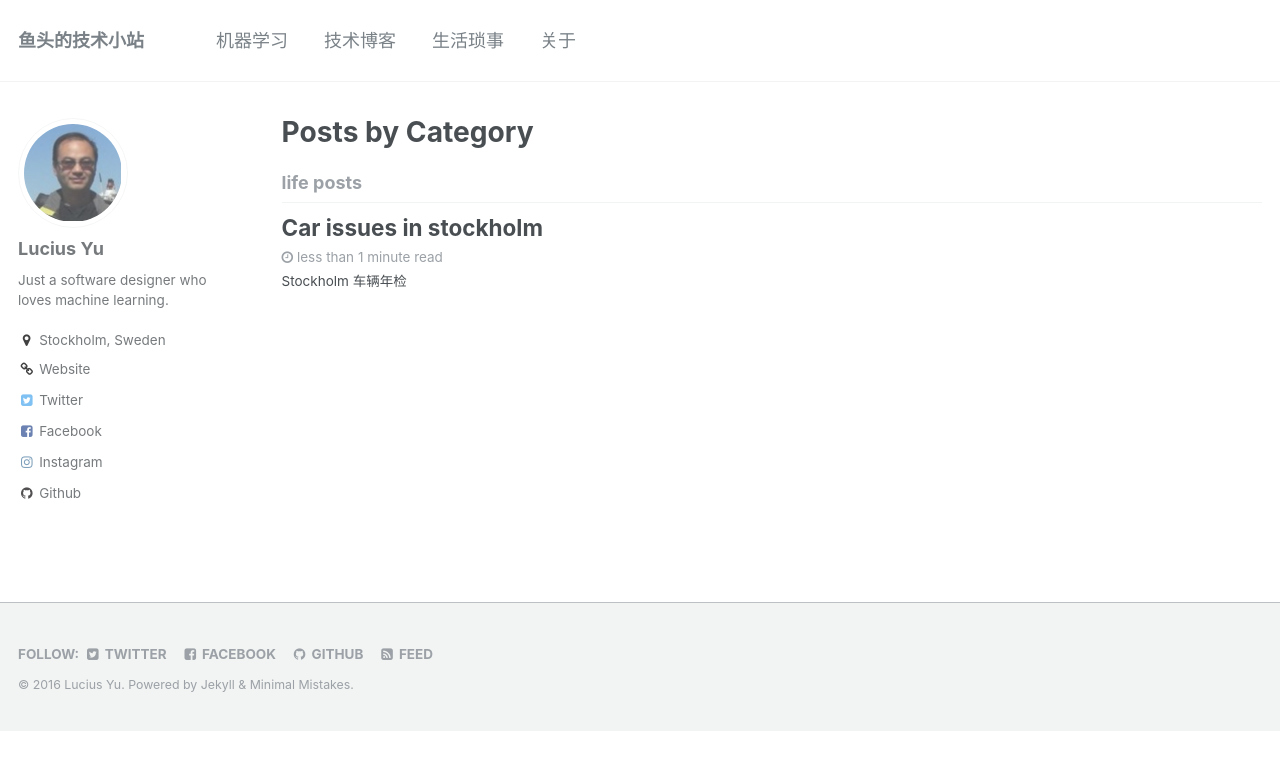
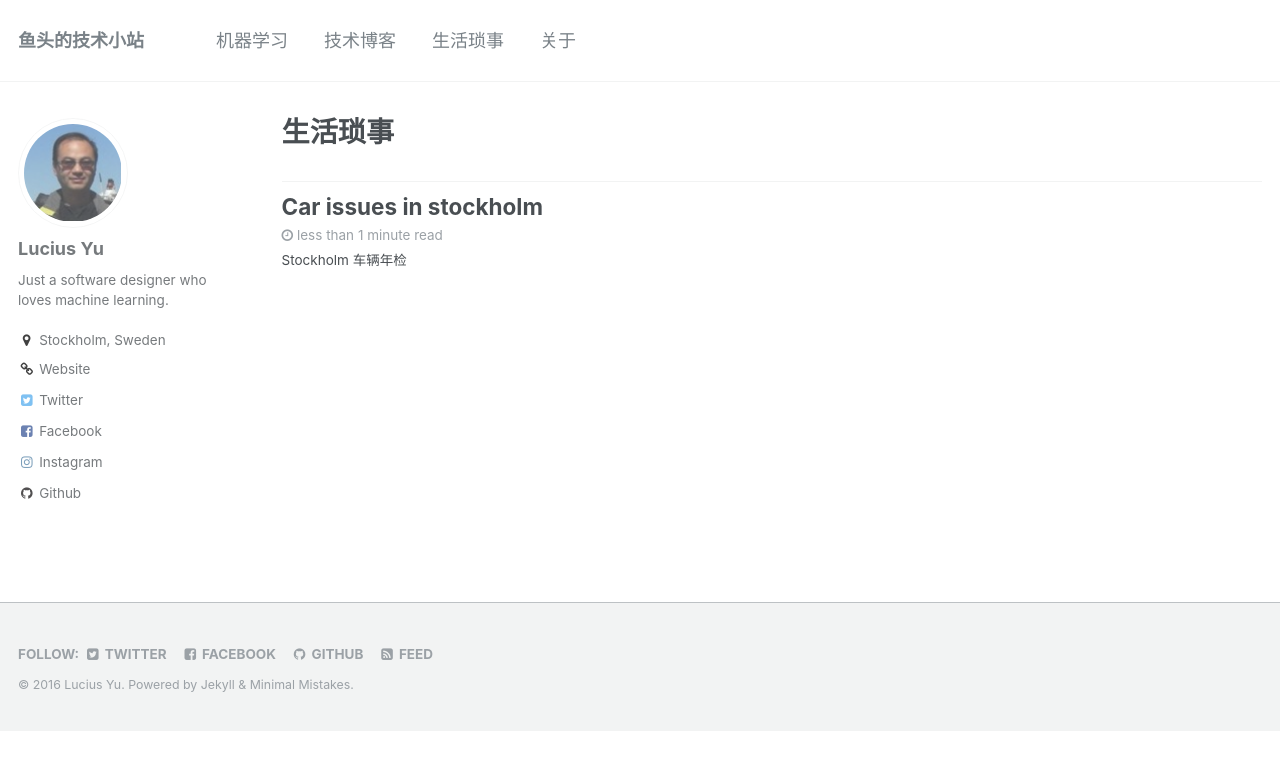
Before and after one commit to lucius-yu/lucius-yu.github.io, a Jekyll site: the page built from _pages/category-life-posts-archive.html, in a window 1280 px wide. Shown: the top 770 px of the page. Built offline with Jekyll 4.4.1, drawn with Linux system fonts in a browser that asks for light colours.

Commit message:
minor update

```diff
--- a/_pages/category-life-posts-archive.html
+++ b/_pages/category-life-posts-archive.html
@@ -1,7 +1,7 @@
 ---
 layout: archive
 permalink: /life posts/
-title: "Posts by Category"
+title: "生活琐事"
 author_profile: true
 ---
 
@@ -11,7 +11,7 @@ author_profile: true
 {% for category in group_names %}
   {% if category == "life posts" %}
     {% assign posts = group_items[forloop.index0] %}
-    <h2 id="{{ category | slugify }}" class="archive__subtitle">{{ category }}</h2>
+    <h2 id="{{ category | slugify }}" class="archive__subtitle">{{ 生活琐事 }}</h2>
     {% for post in posts %}
       {% include archive-single.html %}
     {% endfor %}
--- a/_pages/category-technical-posts-archive.html
+++ b/_pages/category-technical-posts-archive.html
@@ -1,7 +1,7 @@
 ---
 layout: archive
 permalink: /technical posts/
-title: "Posts by Category"
+title: "技术博客"
 author_profile: true
 ---
 
@@ -11,7 +11,7 @@ author_profile: true
 {% for category in group_names %}
   {% if category == "technical posts" %}
     {% assign posts = group_items[forloop.index0] %}
-    <h2 id="{{ category | slugify }}" class="archive__subtitle">{{ category }}</h2>
+    <h2 id="{{ category | slugify }}" class="archive__subtitle">{{ 技术博客 }}</h2>
     {% for post in posts %}
       {% include archive-single.html %}
     {% endfor %}
```
Also changed, not shown: _docs/em-algorigthm-introduction.md (+1 -1 lines).
